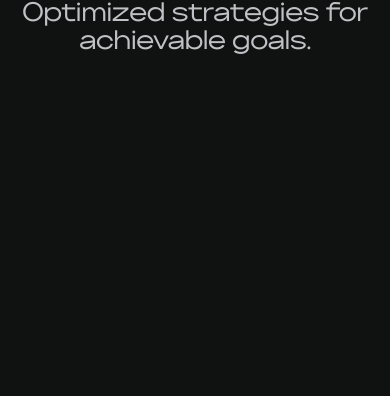
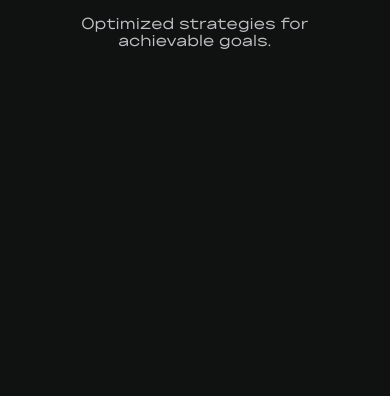
Before and after one commit to brwndo/optimism-landing, a website built with Vite: page index.html in a window 390 px wide. Shown: the part 448-844 px from the top of the page. Built offline with nearby package versions, Linux system fonts and the light colour scheme.

Commit message:
type updates

```diff
--- a/index.html
+++ b/index.html
@@ -23,8 +23,8 @@
     <link rel="icon" href="/favicon.png" type="image/png" />
     <link rel="stylesheet" href="/src/style.css" />
   </head>
-  <body>
-    <main class="hero">
+  <body class="body">
+    <div class="div-block-3">
       <svg
         xmlns="http://www.w3.org/2000/svg"
         width="100%"
@@ -71,7 +71,7 @@
         width="100%"
         viewBox="0 0 253 140"
         fill="none"
-        class="logo-icon"
+        class="svg"
         aria-hidden="true"
       >
         <path
@@ -95,6 +95,6 @@
       </svg>
 
       <h1 class="heading">Optimized strategies for achievable goals.</h1>
-    </main>
+    </div>
   </body>
 </html>
--- a/src/style.css
+++ b/src/style.css
@@ -1,6 +1,8 @@
 @font-face {
   font-family: Variablevf;
-  src: url("/fonts/NeuethingSans-variableVF.woff2") format("woff2");
+  src:
+    url("/fonts/NeuethingSans-variableVF.woff2") format("woff2"),
+    url("/fonts/NeuethingSans-variableVF.woff") format("woff");
   font-weight: 50 100;
   font-style: normal;
   font-display: swap;
@@ -13,33 +15,39 @@
 }
 
 html {
+  height: 100%;
   -webkit-text-size-adjust: 100%;
 }
 
 body {
   margin: 0;
+  min-height: 100%;
+  color: #333;
+  background-color: #fff;
+  font-family: Arial, sans-serif;
+  font-size: 14px;
+  line-height: 20px;
+}
+
+h1,
+h2,
+h3,
+h4,
+h5,
+h6 {
+  margin-bottom: 10px;
+  font-weight: bold;
+}
+
+h1 {
+  margin-top: 20px;
+  font-size: 38px;
+  line-height: 44px;
+}
+
+.body {
   color: #000;
   background-color: #101111;
-}
-
-.hero {
-  display: flex;
-  flex-flow: column;
-  justify-content: center;
-  align-items: center;
-  gap: 12px;
-  height: 100dvh;
-  color: #c0c1c5;
-}
-
-.logo-clamp {
-  width: clamp(160px, 22vw, 400px);
-}
-
-.logo-icon {
-  display: none;
-  width: 300px;
-  color: #363636;
 }
 
 .heading {
@@ -47,36 +55,49 @@ body {
   font-variation-settings: "wght" 50, "wdth" 80;
   text-align: center;
   letter-spacing: 0.04em;
-  max-width: 17ch;
-  margin: 0;
+  max-width: 18ch;
   font-family: Variablevf, sans-serif;
   font-size: clamp(14px, 1.1vw, 24px);
   font-weight: 100;
   line-height: 1.2em;
 }
 
+.div-block-3 {
+  grid-column-gap: 12px;
+  grid-row-gap: 12px;
+  color: #c0c1c5;
+  flex-flow: column;
+  justify-content: center;
+  align-items: center;
+  height: 100dvh;
+  display: flex;
+}
+
+.logo-clamp {
+  width: clamp(160px, 22vw, 400px);
+}
+
+.svg {
+  color: #363636;
+  width: 300px;
+  display: none;
+}
+
 @media screen and (max-width: 991px) {
-  .heading {
-    letter-spacing: -0.03rem;
-  }
+
 }
 
 @media screen and (max-width: 767px) {
-  body {
+  .body {
     padding-left: 24px;
     padding-right: 24px;
   }
 }
 
 @media screen and (max-width: 479px) {
-  body {
+  .body {
     padding-left: 0;
     padding-right: 0;
   }
 
-  .heading {
-    color: #c0c1c5;
-    font-size: 6svw;
-    line-height: 7svw;
-  }
 }
```
Also changed, not shown: compare-local-desktop.png (deleted), compare-local-mobile.png (deleted), compare-original-desktop.png (deleted), compare-original-mobile.png (deleted), public/fonts/NeuethingSans-variableVF.woff (added).
